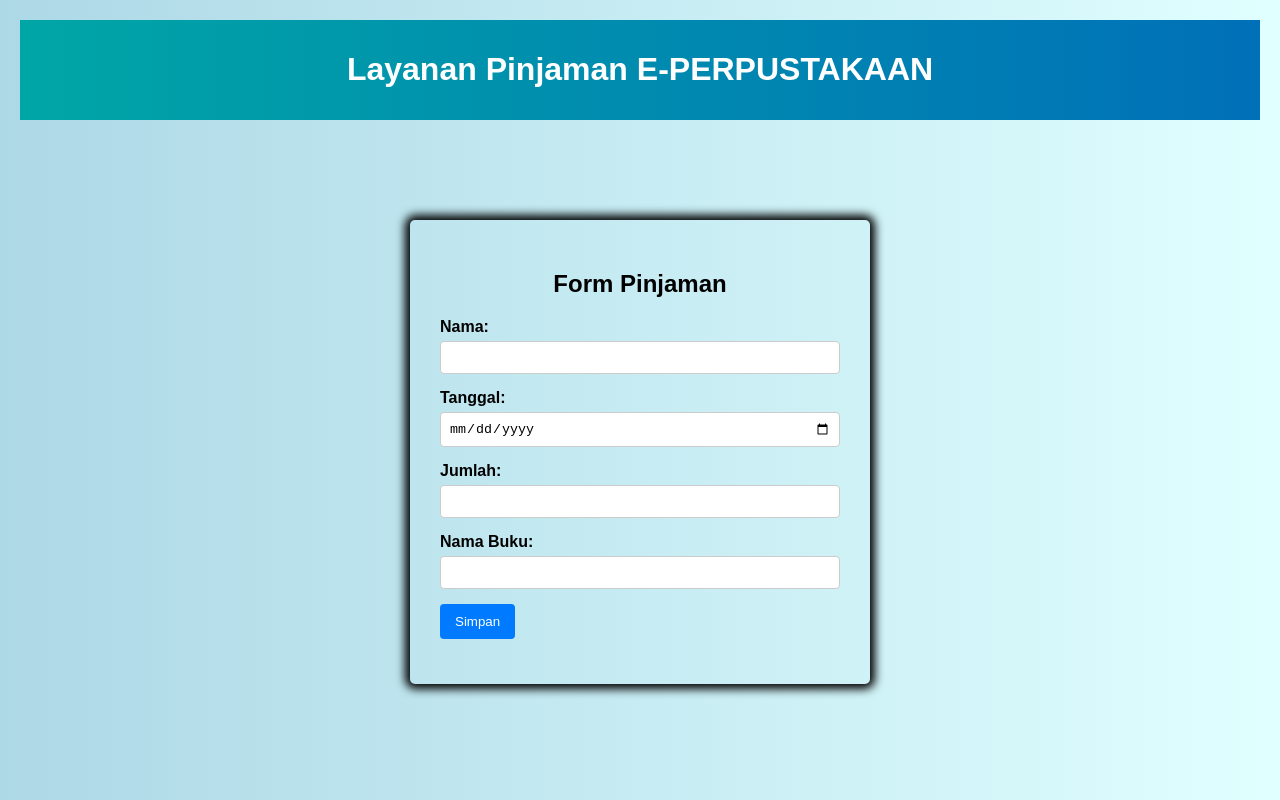
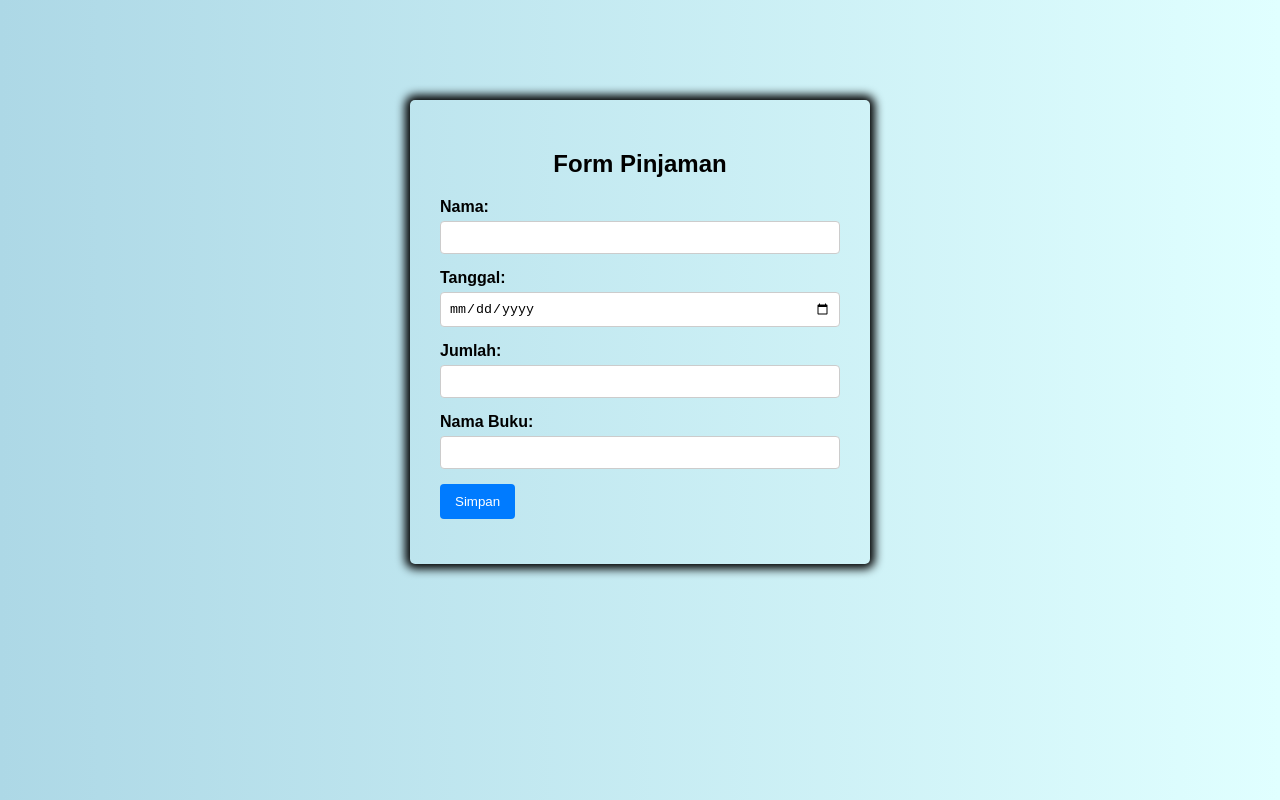
Before and after one commit to happypahakhl/UAS_WEB1_PERPUSTAKAAN, a plain HTML site: page transaksi.html in a window 1280 px wide. Drawn offline with Linux system fonts and the light colour scheme.

Commit message:
Update transaksi.html

```diff
--- a/transaksi.html
+++ b/transaksi.html
@@ -7,9 +7,6 @@
     <link rel="stylesheet" href="transaksi.css">
 </head>
 <body>
-    <header>
-        <h1>Layanan Pinjaman E-PERPUSTAKAAN</h1>
-    </header>
     <div class="form-container">
         <h2>Form Pinjaman</h2>
         <form id="transactionForm">
```
